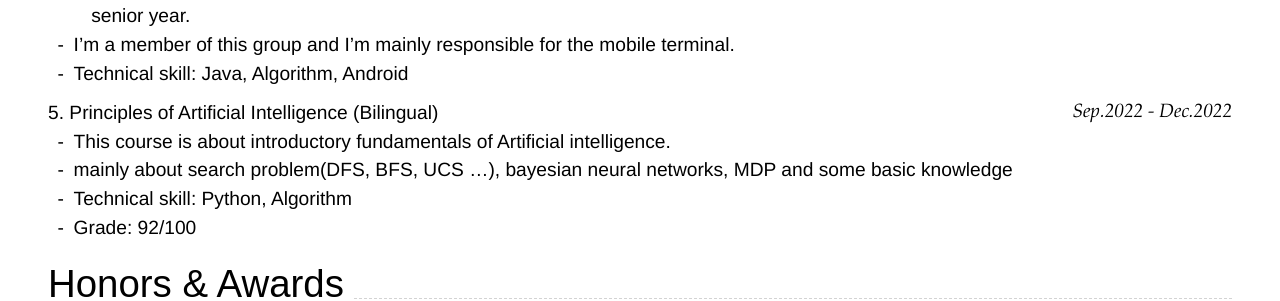
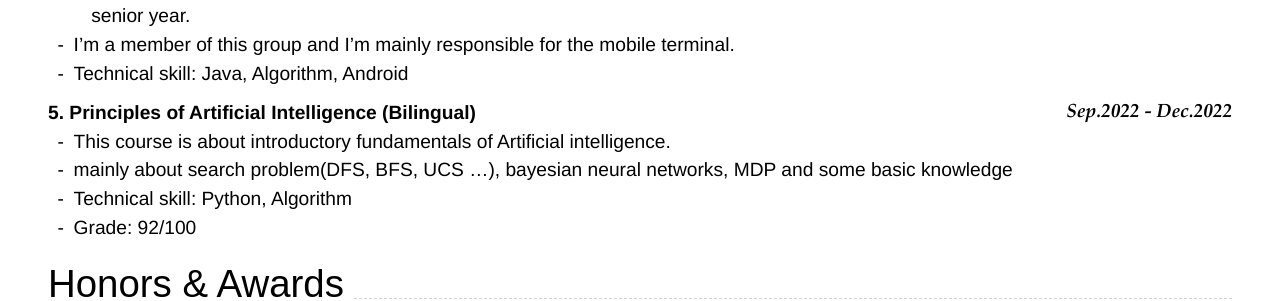
Before and after one commit to Hao-Peng-19/HaoPeng_CV, a Jekyll site: the page built from index.md, in a window 1280 px wide. Shown: the part 1141-1442 px from the top of the page. Built offline with Jekyll 4.4.1, drawn with Linux system fonts in a browser that asks for light colours; nearby versions of some CDN libraries.

```diff
--- a/index.md
+++ b/index.md
@@ -81,7 +81,7 @@ Python learning and learn to use basic data analysis modules and practice in app
 - I'm a member of this group and I'm mainly responsible for the mobile terminal.
 - Technical skill: Java, Algorithm, Android
 
-### 5. Principles of Artificial Intelligence (Bilingual)`Sep.2022 - Dec.2022 `
+### **5. Principles of Artificial Intelligence (Bilingual)`Sep.2022 - Dec.2022 `**
 
 - This course is about introductory fundamentals of Artificial intelligence.
 - mainly about search problem(DFS, BFS, UCS …), bayesian neural networks, MDP and some basic knowledge
```
